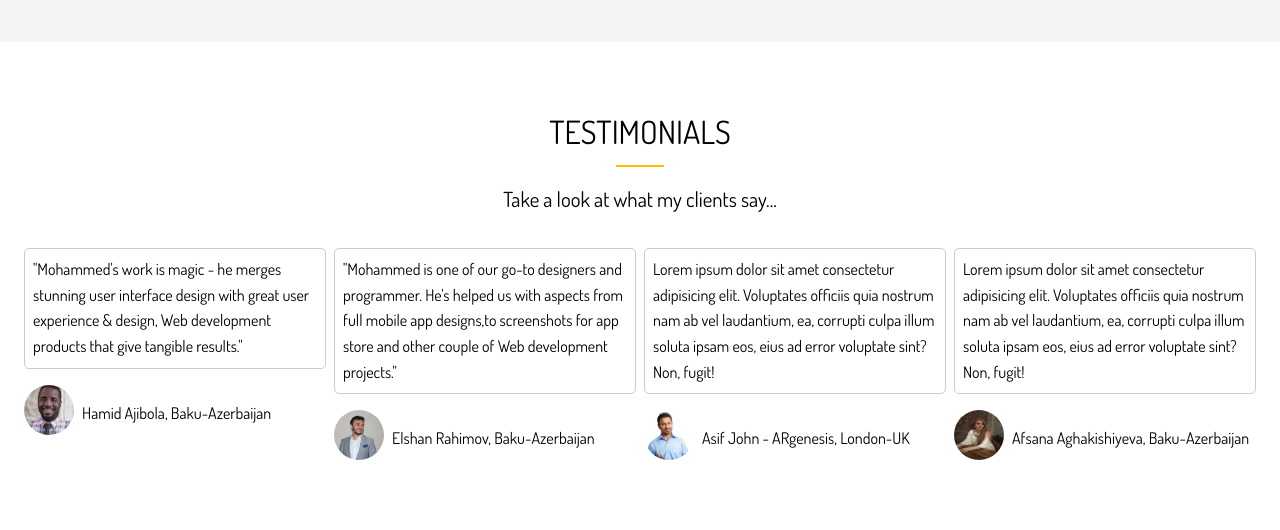
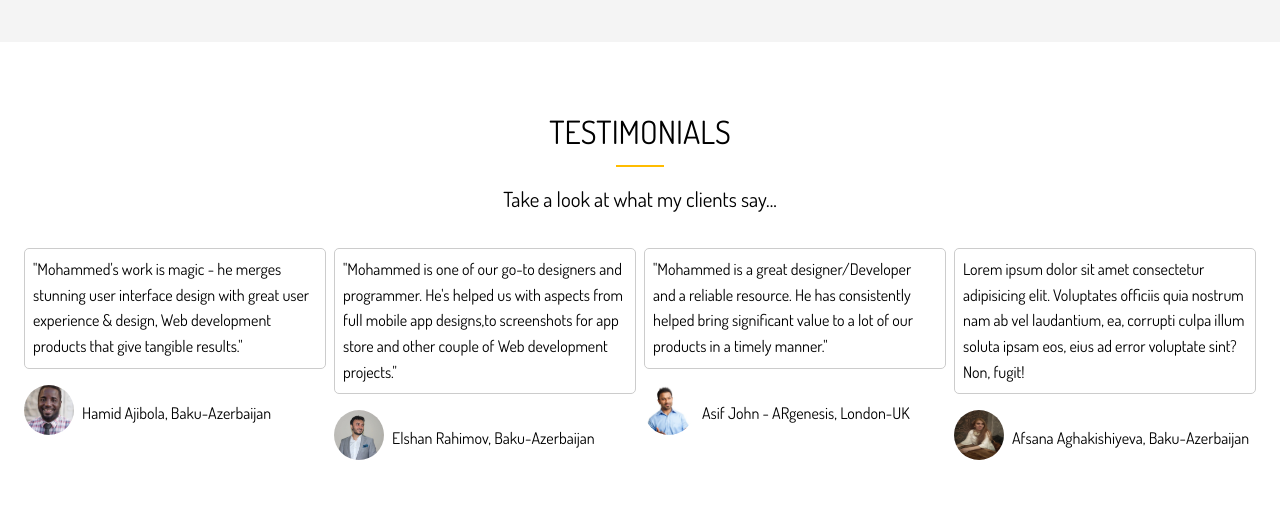
Before and after one commit to MedoBreezy/Private-Portfolio, a website: page dist/about.html in a window 1280 px wide. Shown: the part 1390-1920 px from the top of the page. Drawn offline with Linux system fonts and the light colour scheme; files whose address does not match are found by name.

Commit message:
Update about.html

```diff
--- a/dist/about.html
+++ b/dist/about.html
@@ -146,10 +146,8 @@ Since beginning my journey as a freelance developer nearly 10 years ago, I've do
         </div>
         <div>
           <p>
-            Lorem ipsum dolor sit amet consectetur adipisicing elit.
-            Voluptates officiis quia nostrum nam ab vel laudantium, ea,
-            corrupti culpa illum soluta ipsam eos, eius ad error voluptate
-            sint? Non, fugit!
+            "Mohammed is a great designer/Developer and a reliable resource. He has consistently helped bring significant
+             value to a lot of our products in a timely manner."
           </p>
           <ul>
             <li><img src="img/testimonials//Asif.jpg" alt="" /></li>
```
